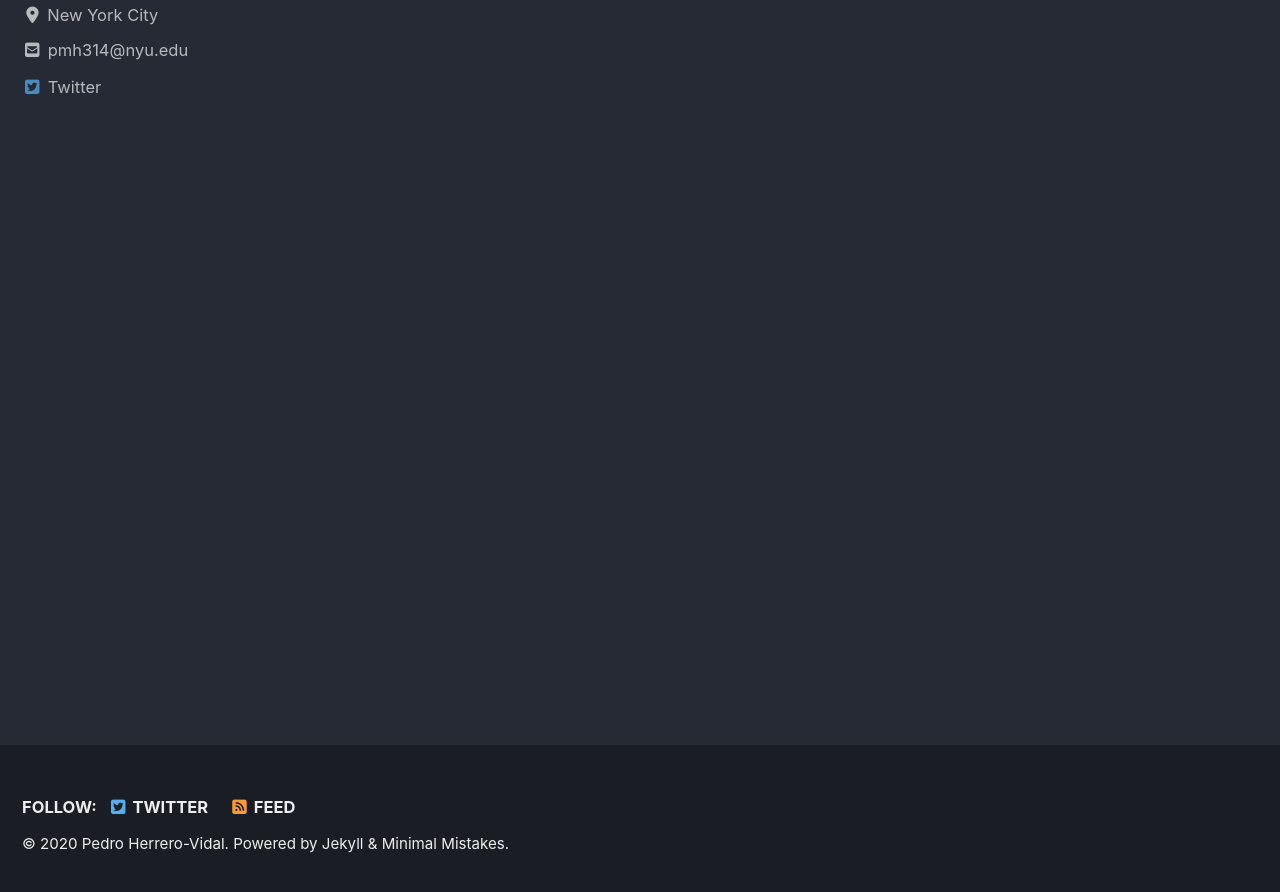
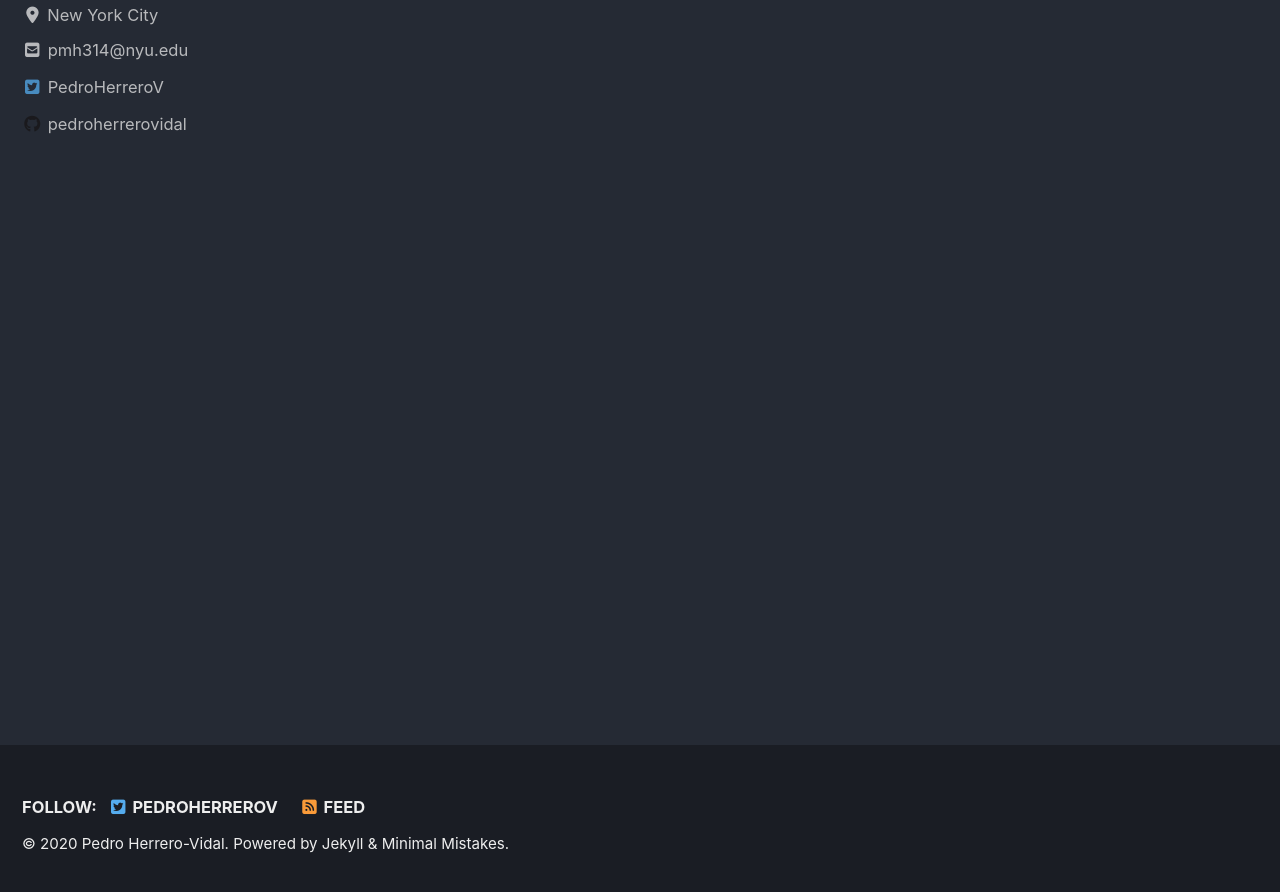
Before and after one commit to pedroherrerovidal/pedroherrerovidal.github.io, a Jekyll site: the page built from index.html, in a window 1280 px wide and 900 px high, scrolled down 222 px. Shown: the top 892 px of the window. Built offline with Jekyll 4.4.1, drawn with Linux system fonts in a browser that asks for light colours; cached includes are drawn as plain includes; nearby versions of some CDN libraries; the list of posts is cut into pages by our own code.

Commit message:
Update _config.yml

```diff
--- a/_config.yml
+++ b/_config.yml
@@ -105,15 +105,15 @@ author:
     - label: "Website"
       icon: "fas fa-fw fa-link"
       # url: "https://your-website.com"
-    - label: "Twitter"
+    - label: "PedroHerreroV"
       icon: "fab fa-fw fa-twitter-square"
       url: "https://twitter.com/PedroHerreroV"
     - label: "Facebook"
       icon: "fab fa-fw fa-facebook-square"
       # url: "https://facebook.com/"
-    - label: "GitHub"
+    - label: "pedroherrerovidal"
       icon: "fab fa-fw fa-github"
-      # url: "https://github.com/"
+      url: "https://github.com/pedroherrerovidal"
     - label: "Instagram"
       icon: "fab fa-fw fa-instagram"
       # url: "https://instagram.com/"
@@ -121,7 +121,7 @@ author:
 # Site Footer
 footer:
   links:
-    - label: "Twitter"
+    - label: "PedroHerreroV"
       icon: "fab fa-fw fa-twitter-square"
       url: PedroHerreroV
     - label: "Facebook"
```
